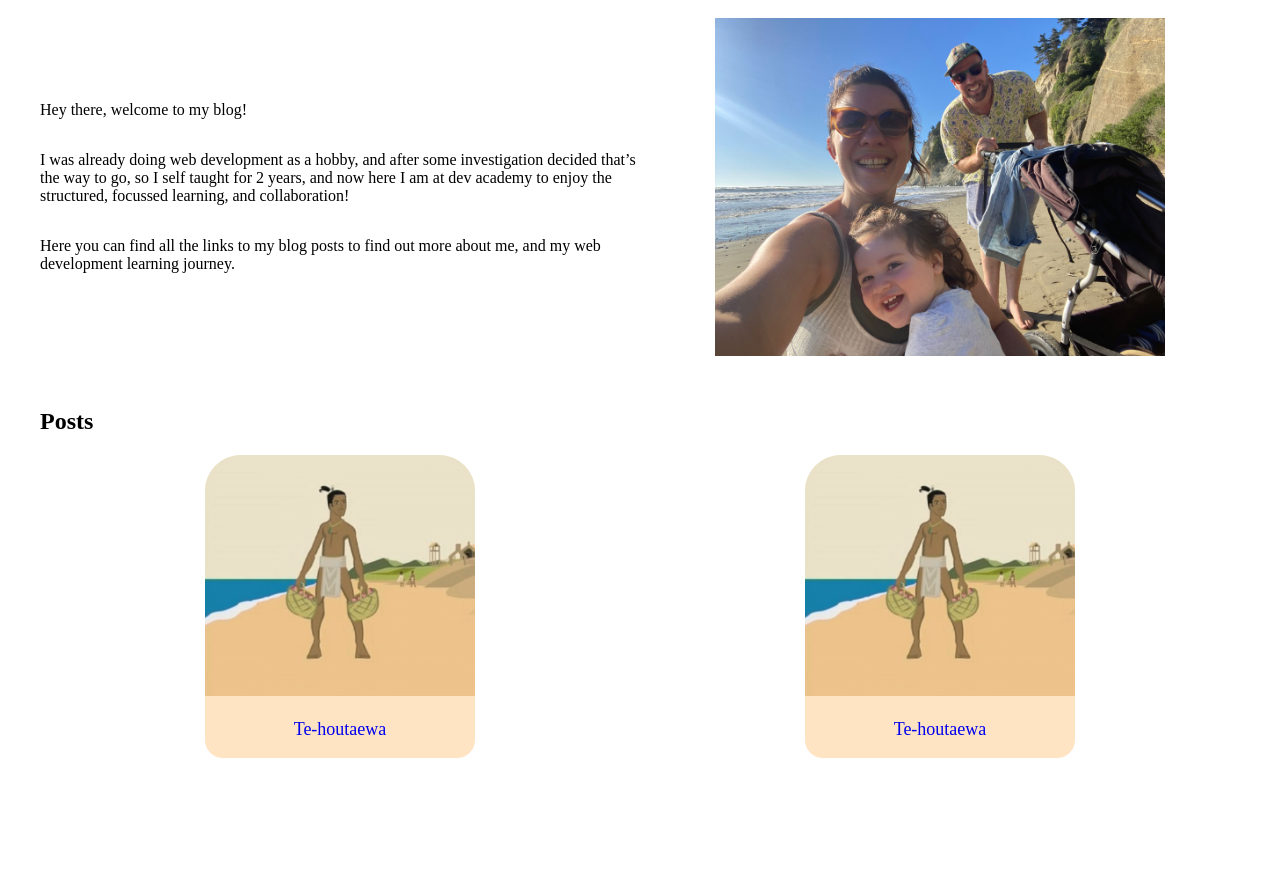
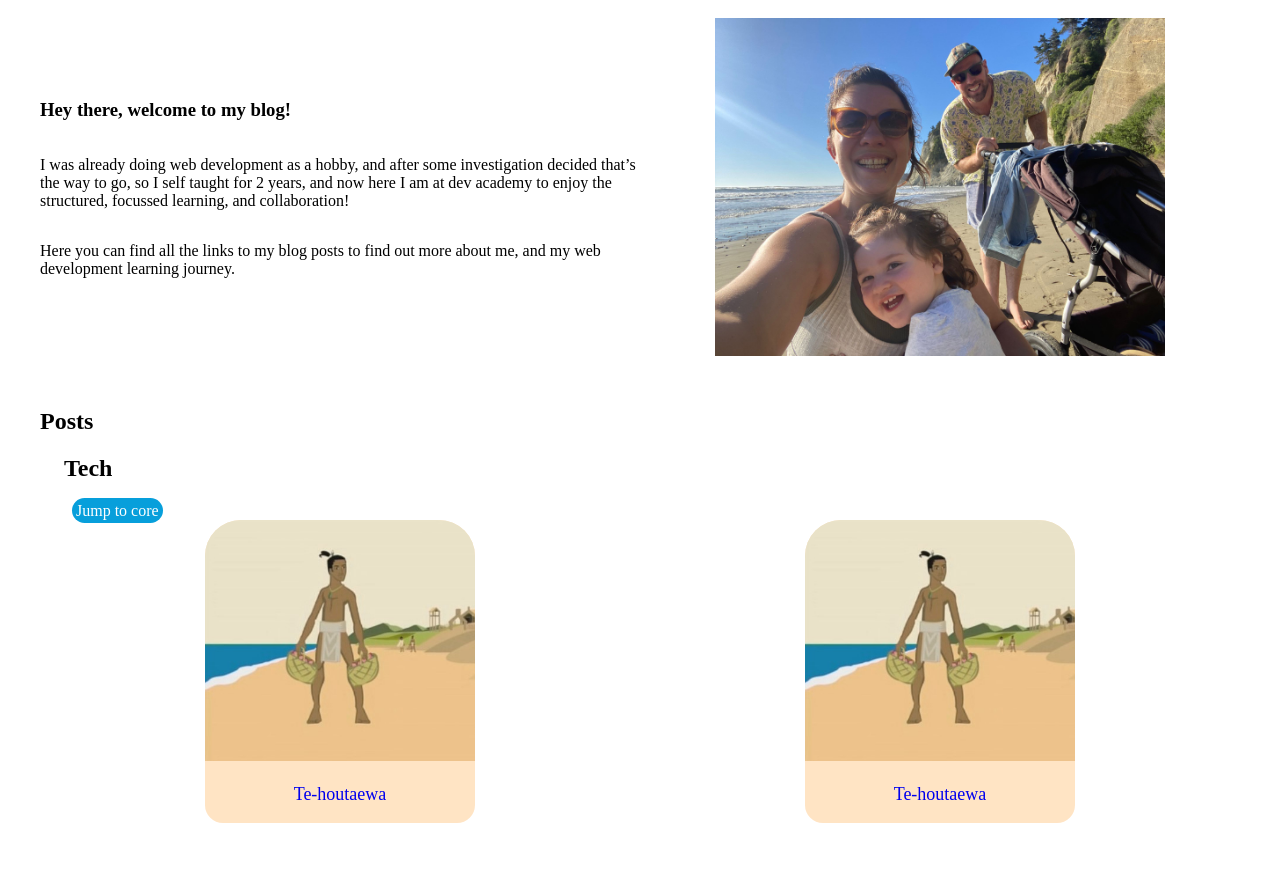
Before and after one commit to andrew-molten/andrew-molten.github.io, a plain HTML site: page index.html in a window 1280 px wide. Shown: the part 72-944 px from the top of the page. Before the commit the page ends 894 px from the top, so only its background shows below. Drawn offline with Linux system fonts and the light colour scheme.

Commit message:
Add link buttons between core and tech

```diff
--- a/index.html
+++ b/index.html
@@ -17,7 +17,7 @@
       <h1>Andrew Molten's Blog</h1>
       <div class="row">
         <div class="column">
-          <p>Hey there, welcome to my blog!</p>
+          <h3>Hey there, welcome to my blog!</h3>
 
           <p>
             I was already doing web development as a hobby, and after some
@@ -35,6 +35,29 @@
         </div>
       </div>
       <h2>Posts</h2>
+      <h2 id="tech" class="indent" class="blog-heading">Tech</h2>
+      <a href="#core" class="jump-button">Jump to core</a>
+      <div class="row">
+        <div class="column col-centre">
+          <div class="blog-link-card">
+            <a href="blog/te-houtaewa-template.html">
+              <img src="photos/Te houtaewa.jpg" class="blog-link-img" /> <br />
+              <p>Te-houtaewa</p></a
+            >
+          </div>
+        </div>
+        <div class="column col-centre">
+          <div class="blog-link-card">
+            <a href="blog/te-houtaewa-template.html">
+              <img src="photos/Te houtaewa.jpg" class="blog-link-img" /> <br />
+              <p>Te-houtaewa</p></a
+            >
+          </div>
+        </div>
+      </div>
+
+      <h2 id="core" class="indent">Core</h2>
+      <a href="#tech" class="jump-button">Back to tech</a>
       <div class="row">
         <div class="column col-centre">
           <div class="blog-link-card">
--- a/styles/main.css
+++ b/styles/main.css
@@ -43,3 +43,15 @@ a {
   height: auto;
   border-radius: 2em 2em 0 0;
 }
+
+.indent {
+  margin-left: 1em;
+}
+
+.jump-button {
+  padding: 0.25em;
+  background-color: #079fdb;
+  border-radius: 1.3em;
+  margin-left: 2em;
+  color: rgb(255, 255, 255);
+}
```
